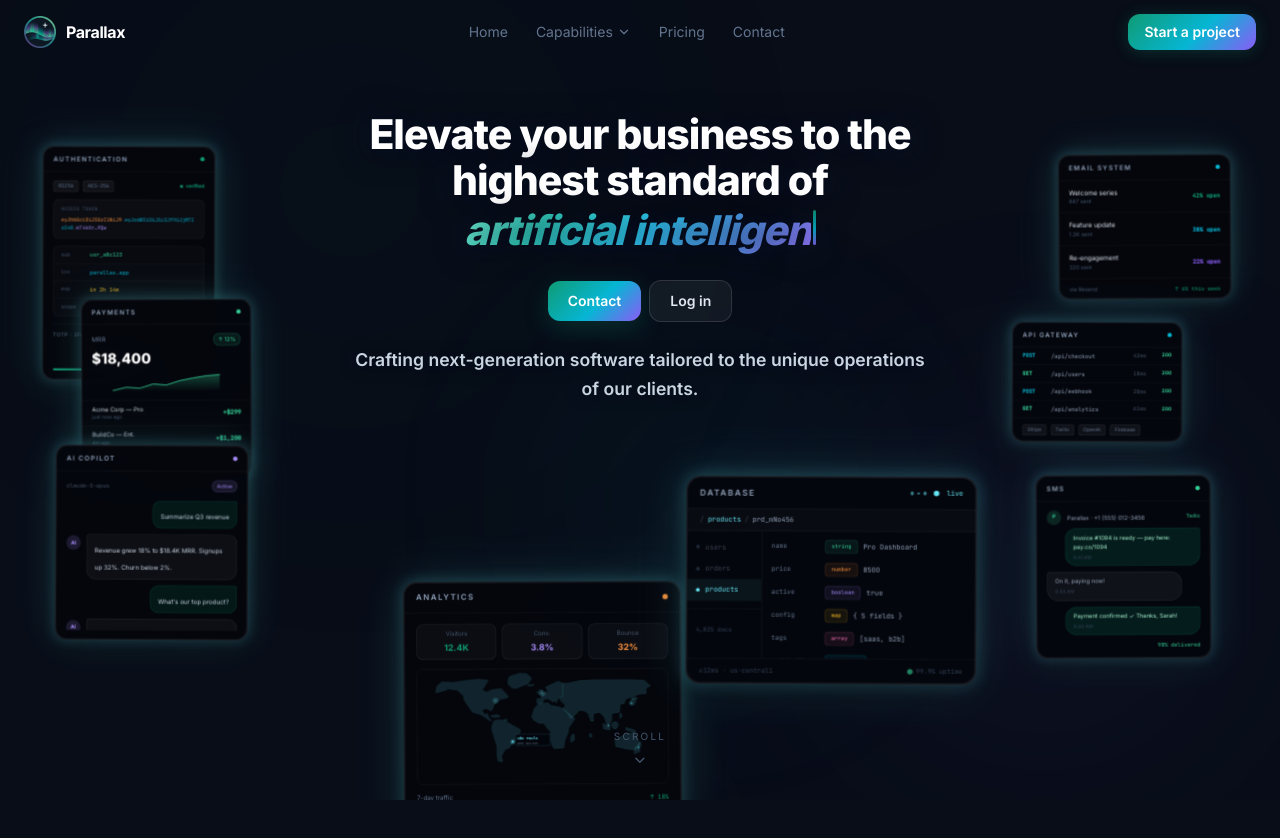
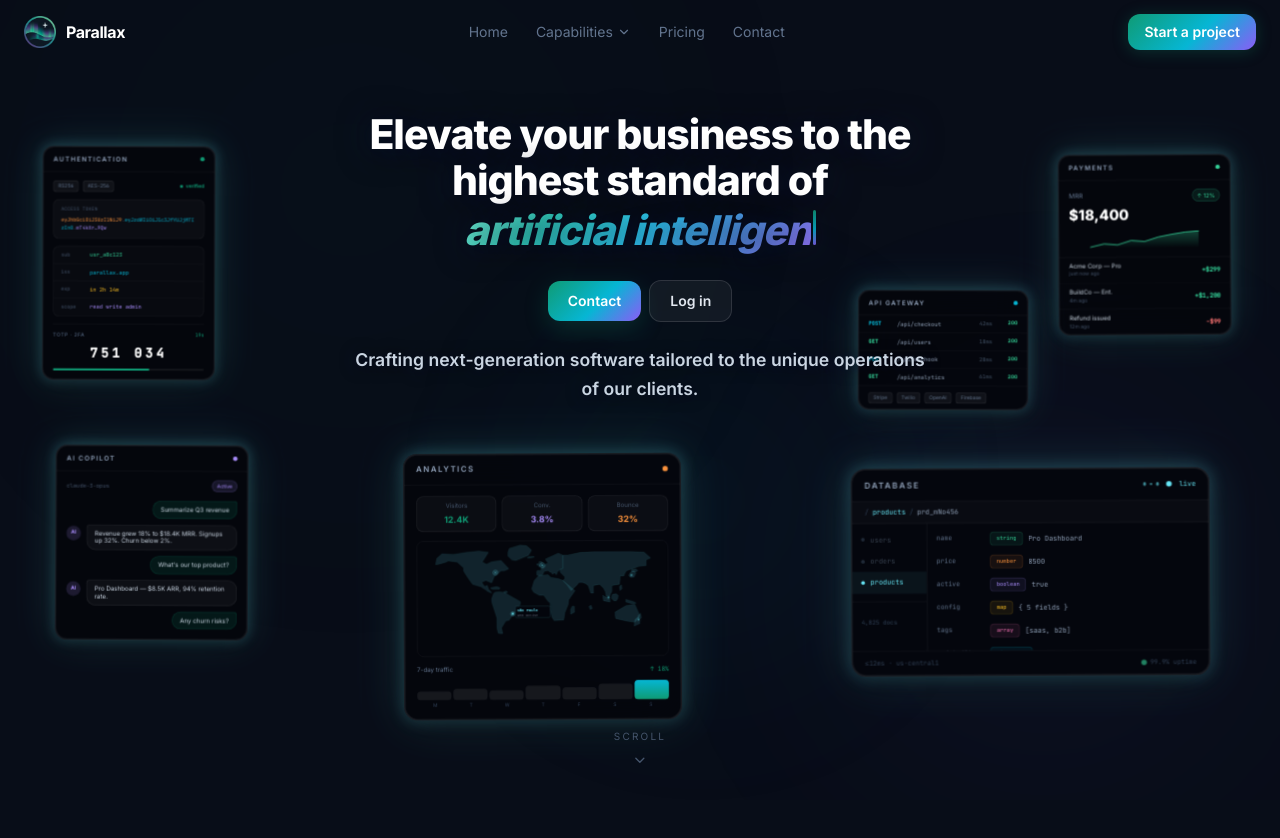
Before and after one commit to AidenY2007/CodeParallax, a React (Vite) app: page / in a window 1280 px wide. Shown: the top 838 px of the page. Built offline with nearby package versions, Linux system fonts and the light colour scheme.

Commit message:
Items shifted

```diff
--- a/src/sections/Hero.jsx
+++ b/src/sections/Hero.jsx
@@ -459,43 +459,43 @@
           <span className="text-[7px] px-1.5 py-0.5 rounded-full bg-[#a78bfa]/12 text-[#a78bfa] border border-[#a78bfa]/20">Active</span>
         </div>
         <div className="flex flex-col gap-2" style={{ height: 178, overflow: 'hidden' }}>
-          <AnimatePresence initial={false}>
+          <>
             {visibleMessages.map((msg, i) => msg.role === 'user' ? (
-              <motion.div
+              <div
                 key={`u${i}`}
-                initial={{ opacity: 0, x: 16, scale: 0.94 }}
-                animate={{ opacity: 1, x: 0, scale: 1 }}
-                transition={{ duration: 0.26, ease }}
                 className="flex justify-end flex-shrink-0"
               >
-                <div className="bg-[#0f9b74]/12 border border-[#0f9b74]/20 rounded-xl rounded-tr-sm px-2.5 py-1.5 max-w-[84%]">
-                  <span className="text-[8.5px] text-slate-300">{msg.text}</span>
-                </div>
-              </motion.div>
+                <motion.div
+                  initial={{ opacity: 0 }}
+                  animate={{ opacity: 1 }}
+                  transition={{ duration: 0.18, ease }}
+                  className="bg-[#0f9b74]/12 border border-[#0f9b74]/20 rounded-xl rounded-tr-sm px-2.5 py-1.5 max-w-[84%] min-h-6 flex items-center"
+                >
+                  <span className="text-[8.5px] leading-tight text-slate-300">{msg.text}</span>
+                </motion.div>
+              </div>
             ) : (
-              <motion.div
+              <div
                 key={`a${i}`}
-                initial={{ opacity: 0, x: -16, scale: 0.94 }}
-                animate={{ opacity: 1, x: 0, scale: 1 }}
-                transition={{ duration: 0.26, ease }}
                 className="flex gap-2 flex-shrink-0"
               >
                 <div className="w-5 h-5 rounded-full bg-[#a78bfa]/15 flex items-center justify-center flex-shrink-0 mt-0.5">
                   <span className="text-[7px] font-bold text-[#a78bfa]">AI</span>
                 </div>
-                <div className="bg-white/4 border border-white/8 rounded-xl rounded-tl-sm px-2.5 py-1.5 flex-1">
-                  <span className="text-[8.5px] text-slate-300 leading-relaxed">{msg.text}</span>
-                </div>
-              </motion.div>
+                <motion.div
+                  initial={{ opacity: 0 }}
+                  animate={{ opacity: 1 }}
+                  transition={{ duration: 0.18, ease }}
+                  className="bg-white/4 border border-white/8 rounded-xl rounded-tl-sm px-2.5 py-1.5 flex-1 min-h-6 flex items-center"
+                >
+                  <span className="text-[8.5px] leading-tight text-slate-300">{msg.text}</span>
+                </motion.div>
+              </div>
             ))}
 
             {showTyping && (
-              <motion.div
+              <div
                 key="typing"
-                initial={{ opacity: 0, x: -14, scale: 0.94 }}
-                animate={{ opacity: 1, x: 0, scale: 1 }}
-                exit={{ opacity: 0, scale: 0.94 }}
-                transition={{ duration: 0.22, ease }}
                 className="flex gap-2 items-center flex-shrink-0"
               >
                 <div className="w-5 h-5 rounded-full bg-[#a78bfa]/15 flex items-center justify-center flex-shrink-0">
@@ -508,9 +508,9 @@
                       transition={{ duration: 1.1, delay: i * 0.18, repeat: Infinity }} />
                   ))}
                 </div>
-              </motion.div>
+              </div>
             )}
-          </AnimatePresence>
+          </>
         </div>
       </div>
     </WCard>
@@ -653,7 +653,7 @@
         border: '1px solid rgba(255,255,255,0.11)',
         backdropFilter: 'blur(24px)',
         boxShadow: '0 8px 40px rgba(0,0,0,0.55), 0 0 0 1px rgba(255,255,255,0.06) inset, 0 0 18px #67e8f955, 0 0 56px #67e8f92e',
-        width: 316,
+        width: 390,
       }}
     >
       {/* Header */}
@@ -747,12 +747,12 @@
 // center band carries 2 widgets, keeping the hero copy area clear.
 const STATIC_WIDGET_LAYOUTS = [
   { left: '44px', top: '18%', scale: 0.72 },
-  { left: '86px', top: '37%', scale: 0.71 },
+  { left: '150px', top: '37%', scale: 0.71 },
   { left: '58px', top: '56%', scale: 0.73 },
-  { left: 'calc(50% - 240px)', top: '72%', scale: 0.88 },
+  { left: 'calc(50% - 240px)', top: '56%', scale: 0.88 },
   { right: '52px', top: '19%', scale: 0.72 },
-  { right: '96px', top: '40%', scale: 0.71 },
-  { right: '64px', top: '59%', scale: 0.73 },
+  { right: '250px', top: '36%', scale: 0.71 },
+  { right: '64px', top: '58%', scale: 0.92 },
   { right: '300px', top: '60%', scale: 0.92 },
   { left: 'calc(50% - 262px)', top: '64%', scale: 0.75 },
   { left: 'calc(50% + 26px)', top: '73%', scale: 0.74 },
@@ -767,8 +767,8 @@
 ]
 
 const WIDGETS = [
-  AuthWidget, PaymentsWidget, AIWidget, AnalyticsWidget,
-  EmailWidget, APIWidget, SMSWidget, DatabaseWidget,
+  AuthWidget, null, AIWidget, AnalyticsWidget,
+  PaymentsWidget, APIWidget, DatabaseWidget,
 ]
 
 // ─── Ambient background ───────────────────────────────────────────────────────
@@ -852,6 +852,8 @@
         {/* Permanent widget layout on desktop widths */}
         <div className="absolute inset-0 z-10 hidden xl:block pointer-events-none">
           {WIDGETS.map((Component, index) => {
+            if (!Component) return null
+
             const float = FLOATS[index % FLOATS.length]
             const layout = STATIC_WIDGET_LAYOUTS[index]
 
```
